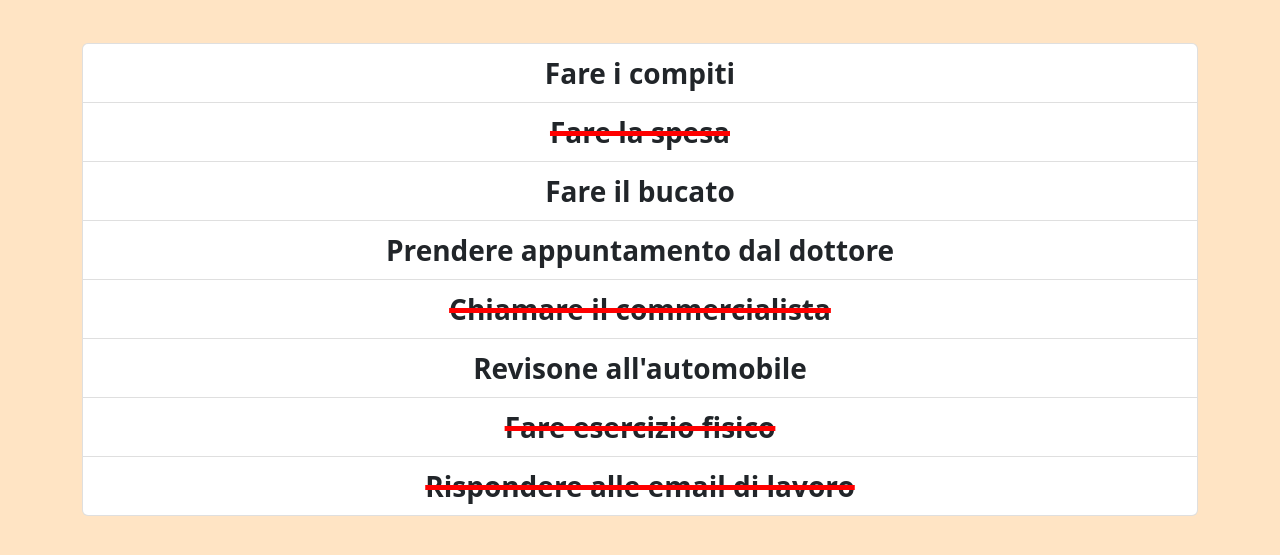
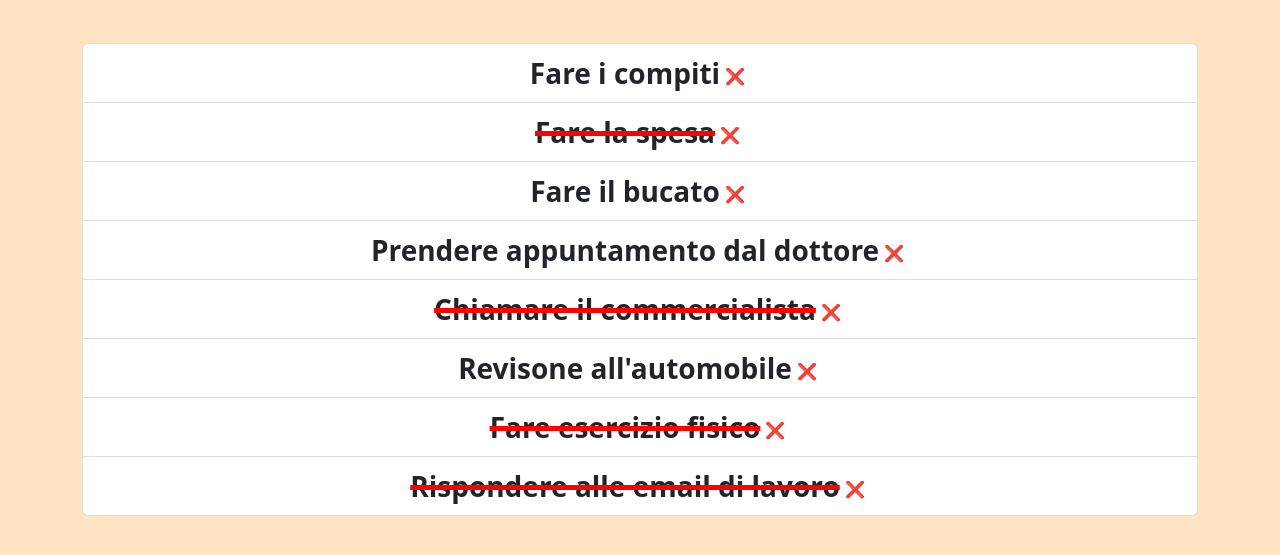
Before and after one commit to Vegadrone/vue-todolist, a plain HTML site: page index.html in a window 1280 px wide. Shown: the part 61-616 px from the top of the page. Drawn offline with nearby package versions, Linux system fonts and the light colour scheme.

Commit message:
Update: add an x mark for every todo

```diff
--- a/CSS/style.css
+++ b/CSS/style.css
@@ -6,5 +6,14 @@ body{
     text-decoration: line-through;
     text-decoration-color:red ;
     text-decoration-thickness: 5px;
+}
 
+.x-mark {
+    font-size: 1rem;
+    padding: 5px;
+    vertical-align: middle;
 }
+
+.x-mark:hover{
+    cursor: pointer;
+}
--- a/index.html
+++ b/index.html
@@ -22,7 +22,7 @@
             <div class="row">
                 <div class="col-12">
                     <ul class="list-group">
-                        <li class="list-group-item fw-bold fs-3 text-center" :class="{'done': toDos[index].done === true}" v-for="(toDo, index) in toDos">{{toDos[index].text}}</li>
+                        <li class="list-group-item fw-bold fs-3 text-center" v-for="(toDo, index) in toDos"><span :class="{'done': toDos[index].done === true}">{{toDos[index].text}}</span><span class="x-mark">&#10060</span></li>
                     </ul>
                 </div>
             </div>
```
